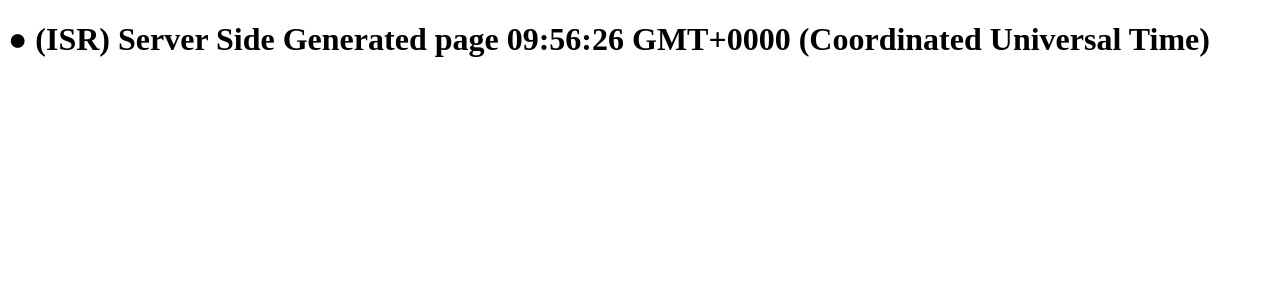
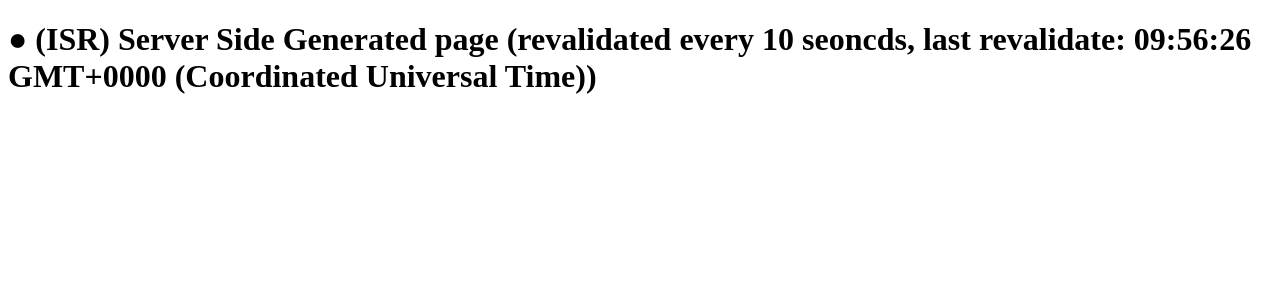
Before and after one commit to tgrzesik/headless-nextjs, a Next.js app: page /isr in a window 1280 px wide. Shown: the top 300 px of the page. Built offline with nearby package versions, Linux system fonts and the light colour scheme.

Commit message:
update wording

```diff
--- a/pages/isr.js
+++ b/pages/isr.js
@@ -10,7 +10,7 @@ export default function Home({generated}) {
 
       <main>
         <h1 className="title">
-          ● (ISR) Server Side Generated page {generated}
+          ● (ISR) Server Side Generated page (revalidated every 10 seoncds, last revalidate: {generated})
         </h1>
       </main>
     </div>
```
